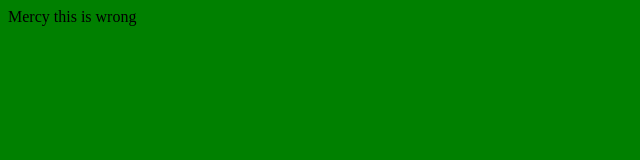
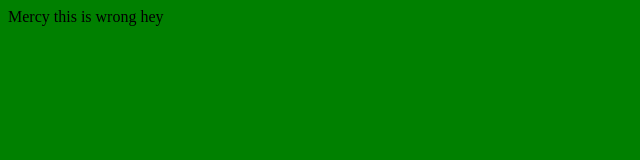
Before and after one commit to diluviswanath1980/background-generator, a plain HTML site: page index.html in a window 1280 px wide. Shown: the full height of the page, 0-640 px from the left. Drawn offline with Linux system fonts and the light colour scheme.

Commit message:
this is wrong

```diff
--- a/index.html
+++ b/index.html
@@ -5,6 +5,6 @@
 	<link rel="stylesheet" type="text/css" href="style.css">
 </head>
 <body>
-Mercy this is wrong
+Mercy this is wrong hey
 </body>
 </html>
```
